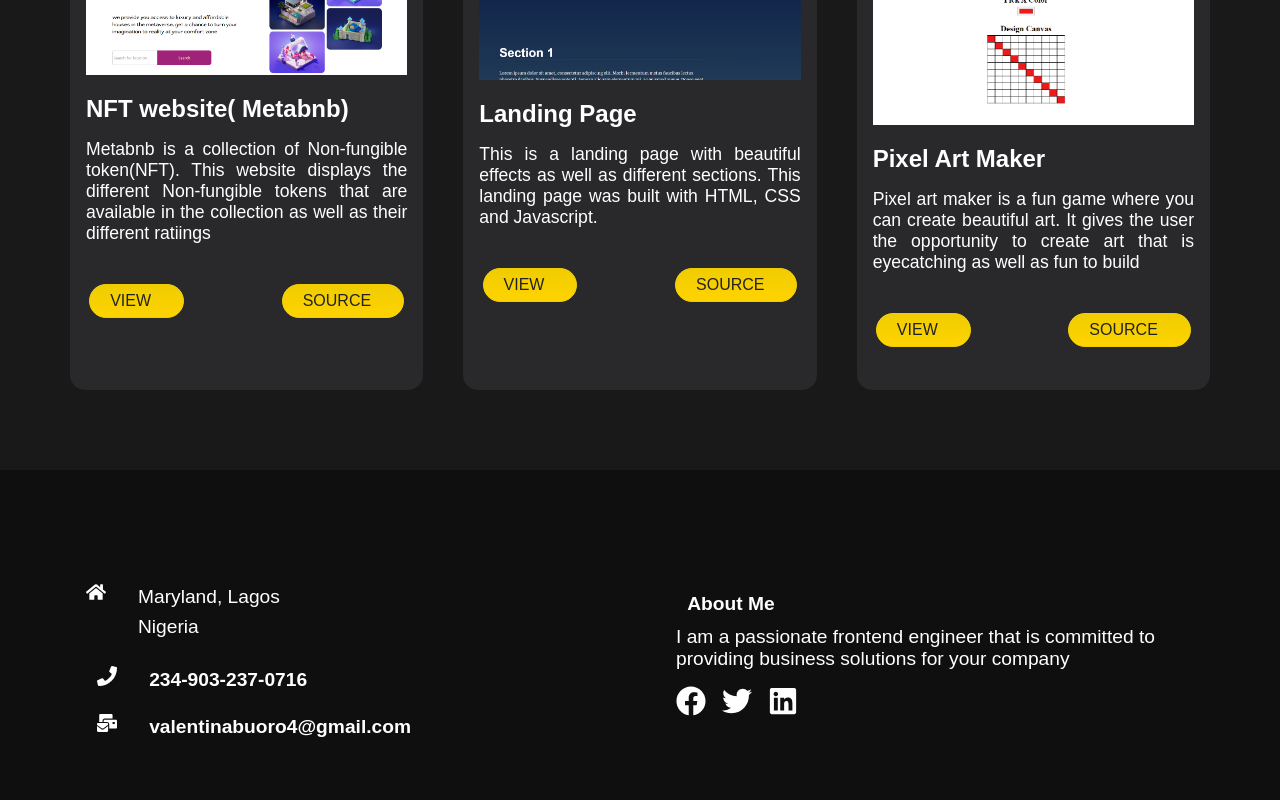
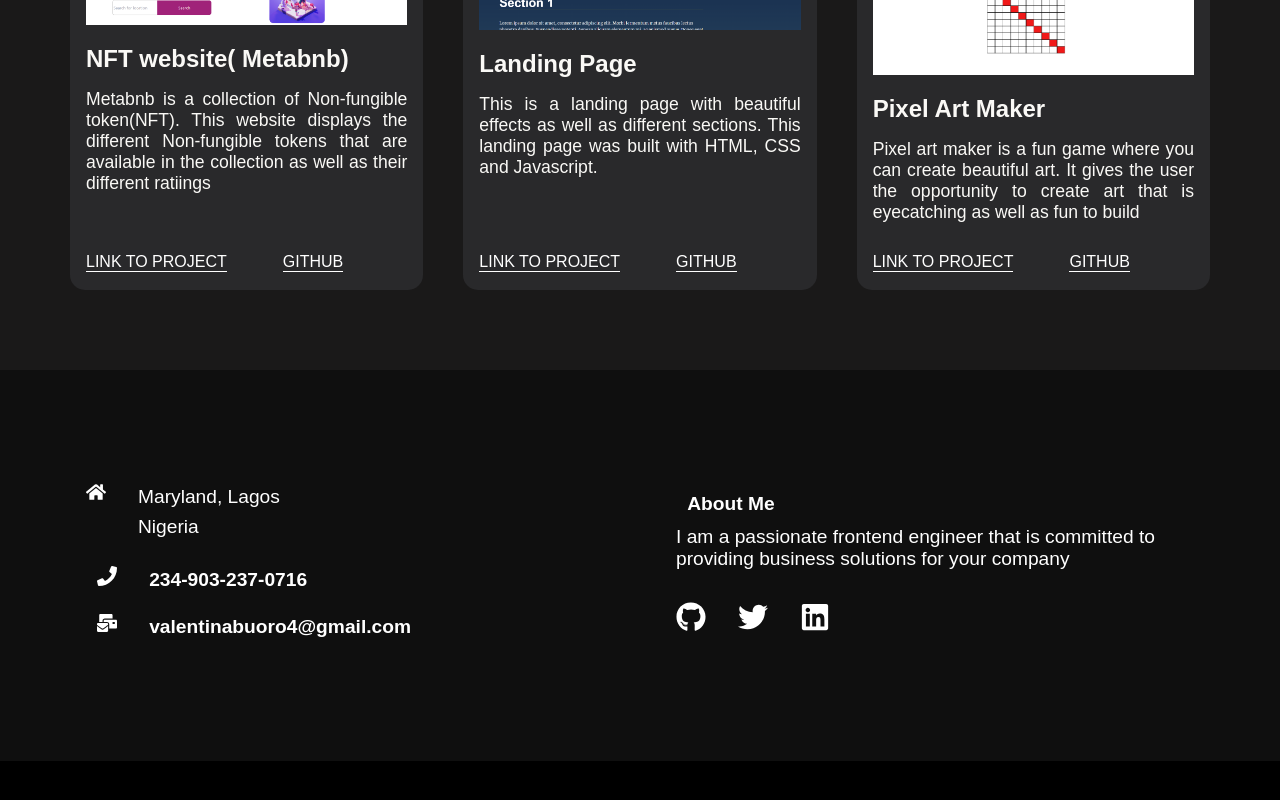
Before and after one commit to valentina-buoro/personal-website, a React (Create React App) app: page / in a window 1280 px wide. Shown: the part 1568-2368 px from the top of the page. After the commit the page ends 2329 px from the top, so only its background shows below. Built offline with nearby package versions, Linux system fonts and the light colour scheme.

Commit message:
redesigned the button links

```diff
--- a/src/components/Footer/Footer.js
+++ b/src/components/Footer/Footer.js
@@ -1,6 +1,6 @@
 import React from 'react'
 import '../Footer/FooterStyles.css'
-import { FaHome, FaPhone, FaMailBulk, FaFacebook, FaTwitter, FaLinkedin } from 'react-icons/fa'
+import { FaHome, FaPhone, FaMailBulk, FaTwitter, FaLinkedin,FaGithub } from 'react-icons/fa'
 const Footer = () => {
   return (
     <div className='footer'>
@@ -39,10 +39,10 @@ const Footer = () => {
                     I am a passionate frontend engineer that is committed to
                      providing business solutions for your company
                 </p>
-                <div className='social'>
-                <FaFacebook size={30} style={{color:'#fff', marginRight:'1rem'}} />
-                <FaTwitter size={30} style={{color:'#fff', marginRight:'1rem'}} />
-                <FaLinkedin size={30} style={{color:'#fff', marginRight:'1rem'}} />
+                <div className='social' style={{'marginTop':'2rem'}}>
+                <a href='https://github.com/queen-x-vee'><FaGithub size={30} style={{color:'#fff', marginRight:'2rem'}} /></a>
+                <a href='https://twitter.com/valentinaBuoro'><FaTwitter size={30} style={{color:'#fff', marginRight:'2rem'}} /></a>
+                <a href='https://linkedin.com/in/valentina-buoro'><FaLinkedin size={30} style={{color:'#fff', marginRight:'1rem'}} /></a>
                 </div>
 
             </div>
--- a/src/components/Header/Navbar.js
+++ b/src/components/Header/Navbar.js
@@ -36,9 +36,7 @@ const Navbar = () => {
                 <li>
                     <Link to='/about'>About</Link>
                 </li>
-                <li>
-                    <Link to='/blog'>Blog</Link>
-                </li>
+
                 <li>
                     <Link to='/contact'>Contact</Link>
                 </li>
--- a/src/components/WorkCard/WorkCard.js
+++ b/src/components/WorkCard/WorkCard.js
@@ -1,6 +1,4 @@
 import React from 'react'
-import { NavLink } from 'react-router-dom'
-import { DarkButton } from '../styles/Button'
 import '../WorkCard/WorkCardStyles.css'
 
 const WorkCard = (props) => {
@@ -11,17 +9,12 @@ const WorkCard = (props) => {
                 <div className='pro-details'>
                     <p>{props.text}</p>
                     <div className='pro-btns'>
-                        <NavLink to={props.url}>
-                            <DarkButton className='bt'>
-                                VIEW
-                            </DarkButton>
-                        </NavLink>
-
-                        <NavLink to={props.github}>
-                            <DarkButton className='bt'>
-                                SOURCE
-                            </DarkButton>
-                        </NavLink>
+                    <a  href={props.url}>
+                      Link to Project
+                    </a>
+                    <a  className='bt' href={props.github}>
+                      Github
+                    </a>
                     </div>
                 </div>
             </div>
--- a/src/components/WorkCard/WorkCardStyles.css
+++ b/src/components/WorkCard/WorkCardStyles.css
@@ -22,6 +22,7 @@
     background: #29292B;
     padding: 1.2rem 1rem;
     border-radius: 15px;
+    position: relative;
 }
 
 .project-card img{
@@ -29,25 +30,35 @@
 }
 
 .project-title{
-    color:#fff;
+    color:#faf9f6;
     padding:1rem 0;
 }
 
 .pro-details p{
     padding-bottom: 1rem;
+    margin-bottom: 2rem;
     font-size: 1.1rem;
     text-align: justify;
+    color: #faf9f6;
 }
 
 .pro-btns{
     display: flex;
     justify-content: space-between;
+    gap: 3.5rem;
     padding: 0.5rem 0;
+    position: absolute;
+    bottom: 10px;
 }
 
-.pro-btns .bt{
-    padding-right: 2rem;
+.pro-btns a{
+    font-size: 1rem;
+    text-transform: uppercase;
+    text-decoration: none;
+    border-bottom: 1px solid #fff;
+
 }
+
 
 @media screen and (max-width: 740px){
     .project-container{
```
Also changed, not shown: 1 other file (tests, documents, lock files or other folders).
